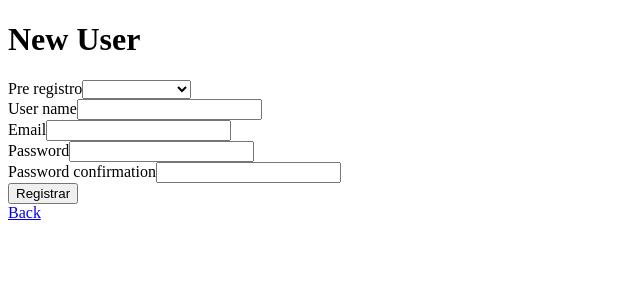
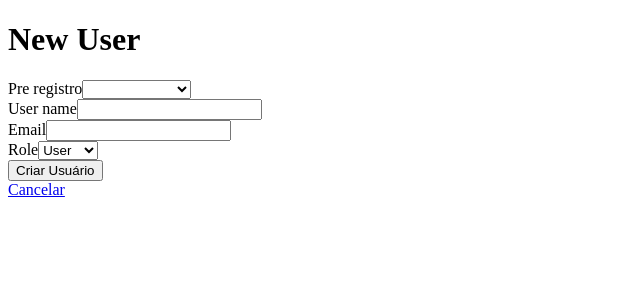
Before and after one commit to johnggli/AssembleiaOnline, a Rails app: page /admin/users/new in a window 1280 px wide. Shown: the top 300 px of the page, without its empty margins (0-640 px from the left). Run offline with Rails 7, Linux system fonts and the light colour scheme; data comes from the database, SQL or seed files in the repository; style sheets or scripts are compiled from the project's sources; some libraries are stand-ins or nearby versions.

Commit message:
feat: create default password and select role

```diff
--- a/app/controllers/admin/users_controller.rb
+++ b/app/controllers/admin/users_controller.rb
@@ -6,7 +6,8 @@
     @user = User.new
   end
   def create
-    @user = User.new(user_params)
+    #@user = User.new(user_params)
+    @user = User.create_with_password(user_params)
     respond_to do |format|
       if @user.save
         format.html { redirect_to admin_users_path, notice: 'Pre registration was successfully created.' }
--- a/app/models/user.rb
+++ b/app/models/user.rb
@@ -8,7 +8,14 @@
   has_many :options, :through => :votes
   enum role: [:user, :admin]
 
-  def set_default_password
+  after_initialize :set_default_role, :if => :new_record?
 
+  def set_default_role
+    self.role ||= :user
+  end
+
+  def self.create_with_password(attr={})
+    generated_password = "123456"
+    self.new(attr.merge(password: generated_password, password_confirmation: generated_password))
   end
 end
--- a/app/views/admin/users/_form.html.erb
+++ b/app/views/admin/users/_form.html.erb
@@ -1,9 +1,8 @@
 <%= simple_form_for @user, :url => url, :method => method  do |p| %>
-    <%= p.association :pre_registration, label: "Pre registro", label_method: :cpf, value_method: :id, include_blank: "Selecione o CPF" %>
+    <%= p.association :pre_registration, label: "Pre registro", label_method: :cpf, value_method: :id, include_blank: "Selecione um CPF" %>
     <%= p.input :user_name %>
     <%= p.input :email %>
-    <%= p.input :password %>
-    <%= p.input :password_confirmation %>
+    <%= p.input :role, collection: User.roles.keys.map {|role| [role.titleize,role]}, include_blank: false %>
 
-    <%= p.submit 'Registrar' %>
+    <%= p.submit 'Criar Usuário' %>
   <% end %>
--- a/app/views/admin/users/new.html.erb
+++ b/app/views/admin/users/new.html.erb
@@ -2,4 +2,4 @@
 
 <%= render 'form', url: admin_users_path, method: :post %>
 
-<%= link_to 'Back', admin_users_path %>
+<%= link_to 'Cancelar', admin_users_path %>
--- a/db/migrate/20200717011824_add_fields_to_user.rb
+++ b/db/migrate/20200717011824_add_fields_to_user.rb
@@ -1,8 +1,7 @@
 class AddFieldsToUser < ActiveRecord::Migration[6.0]
   def change
     add_column :users, :user_name, :string
-    add_column :users, :search, :string
-    add_column :users, :role, :integer, :default => 0
+    add_column :users, :role, :integer
     add_column :users, :paid, :boolean, :default => true
     add_reference :users, :pre_registration, null: false, foreign_key: true
   end
```
Also changed, not shown: db/schema.rb.
